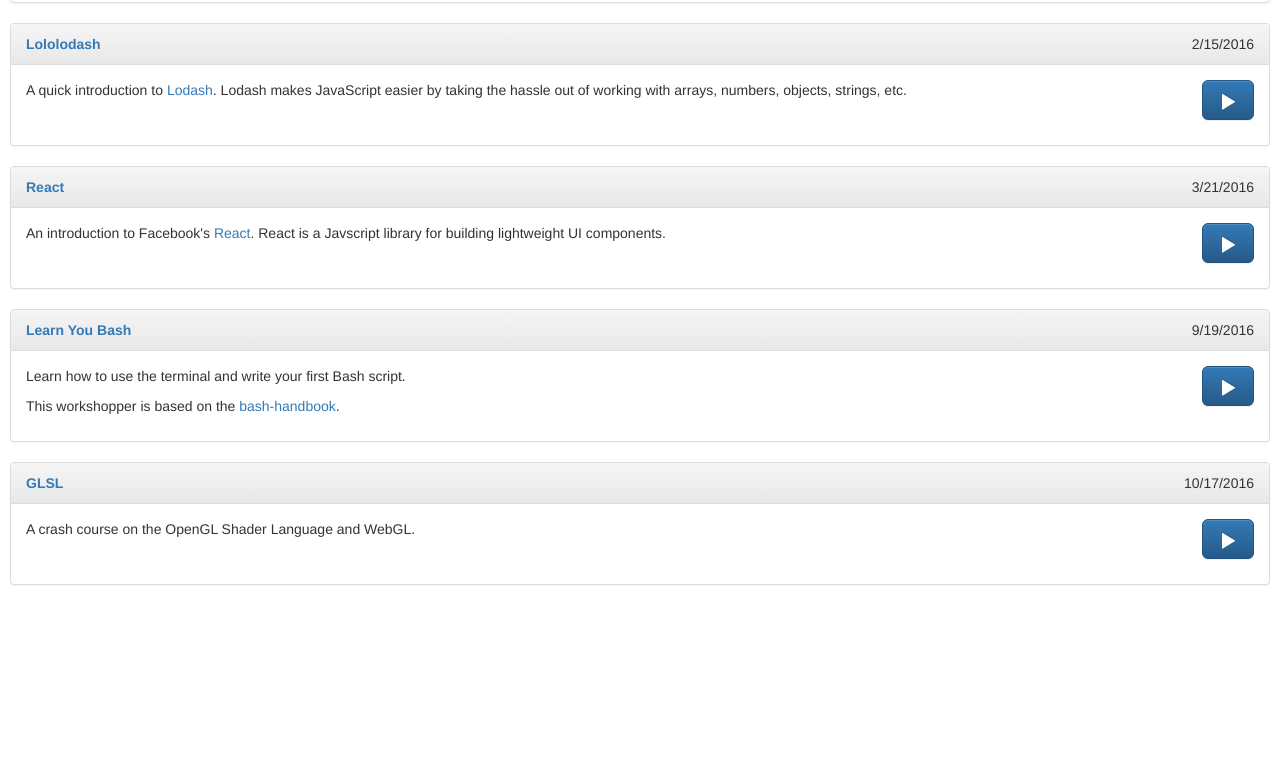
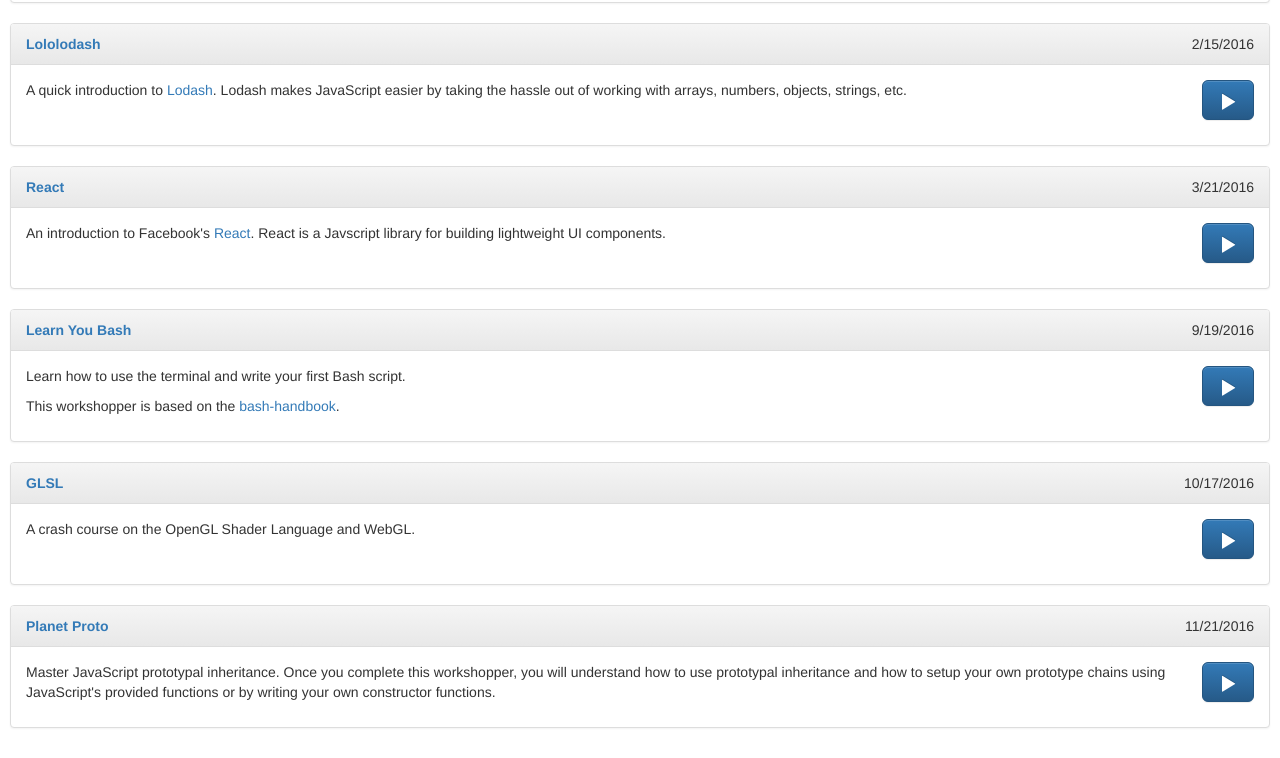
Before and after one commit to NodeSchoolCLE/presentations, a plain HTML site: page index.html in a window 1280 px wide. Shown: the part 393-1151 px from the top of the page. Before the commit the page ends 1008 px from the top, so only its background shows below. Drawn offline with nearby package versions, Linux system fonts and the light colour scheme.

Commit message:
Added planet proto presentation.

```diff
--- a/index.html
+++ b/index.html
@@ -223,6 +223,43 @@
             </div>
         </div>
 
+
+        <div class="panel panel-default">
+            <div class="panel-heading">
+                <div class="flex-row">
+                    <div class="flex-item-dynamic">
+                        <strong>
+                            <a href="http://www.meetup.com/NodeSchool-Cleveland/events/234127272/" target="blank">
+                                Planet Proto
+                            </a>
+                        </strong>
+                    </div>
+                    <div class="flex-item-static">11/21/2016</div>
+                </div>
+
+            </div>
+            <div class="panel-body">
+                <div class="flex-row">
+                    <div class="flex-item-dynamic">
+                        <p>
+                            Master JavaScript prototypal inheritance.  Once you complete this
+                            workshopper, you will understand how to use prototypal inheritance and
+                            how to setup your own prototype chains using JavaScript's provided
+                            functions or by writing your own constructor functions.
+                        </p>
+                    </div>
+                    <div class="flex-item-static">
+                        <p>
+                            <a class="btn btn-primary btn-lg" href="planetproto/planet_proto.pdf" role="button">
+                                <span class="glyphicon glyphicon-play" ></span>
+                            </a>
+                        </p>
+                    </div>
+                </div>
+            </div>
+        </div>
+
+
         <script src="https://ajax.googleapis.com/ajax/libs/jquery/1.11.3/jquery.min.js"></script>
         <script src="common/bootstrap-3.3.5-dist/js/bootstrap.min.js"></script>
 
```
Also changed, not shown: 1 other file.
